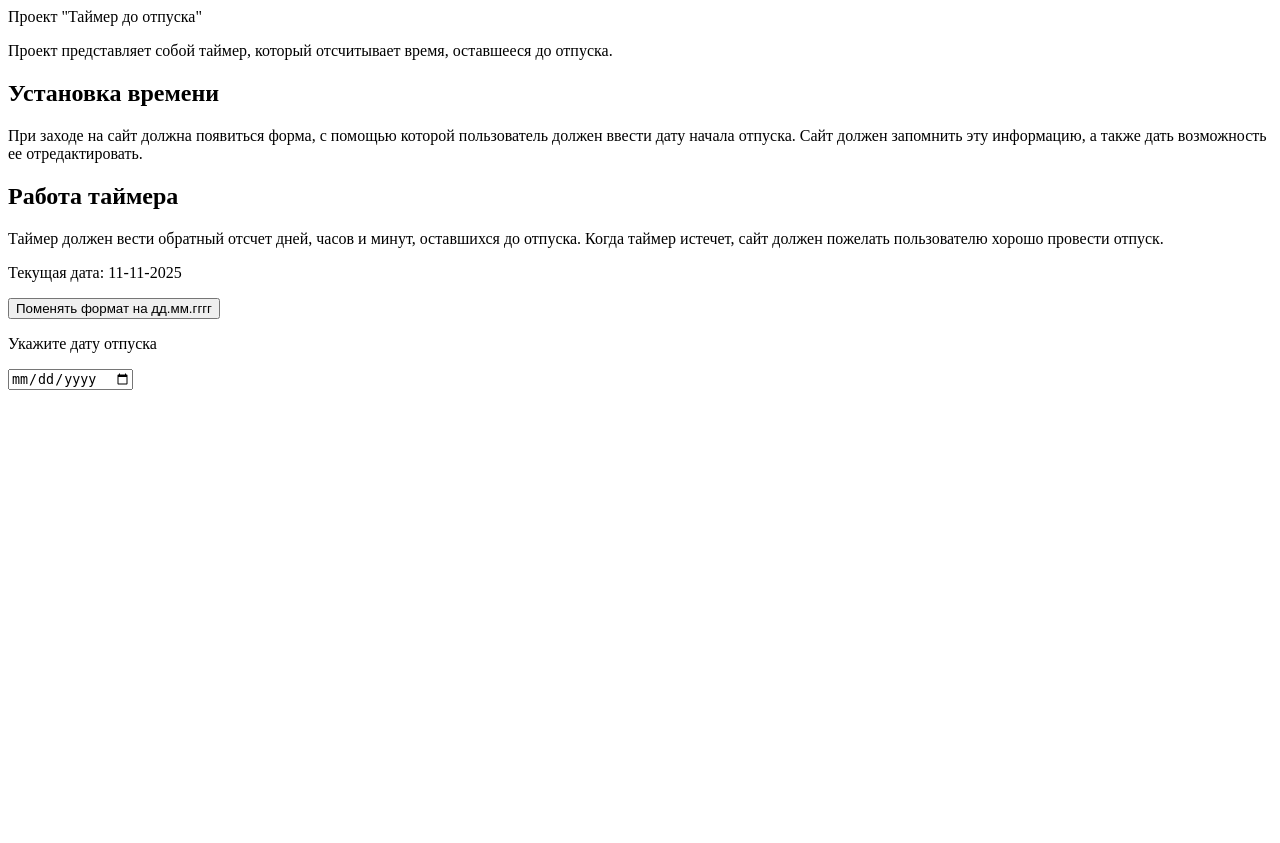
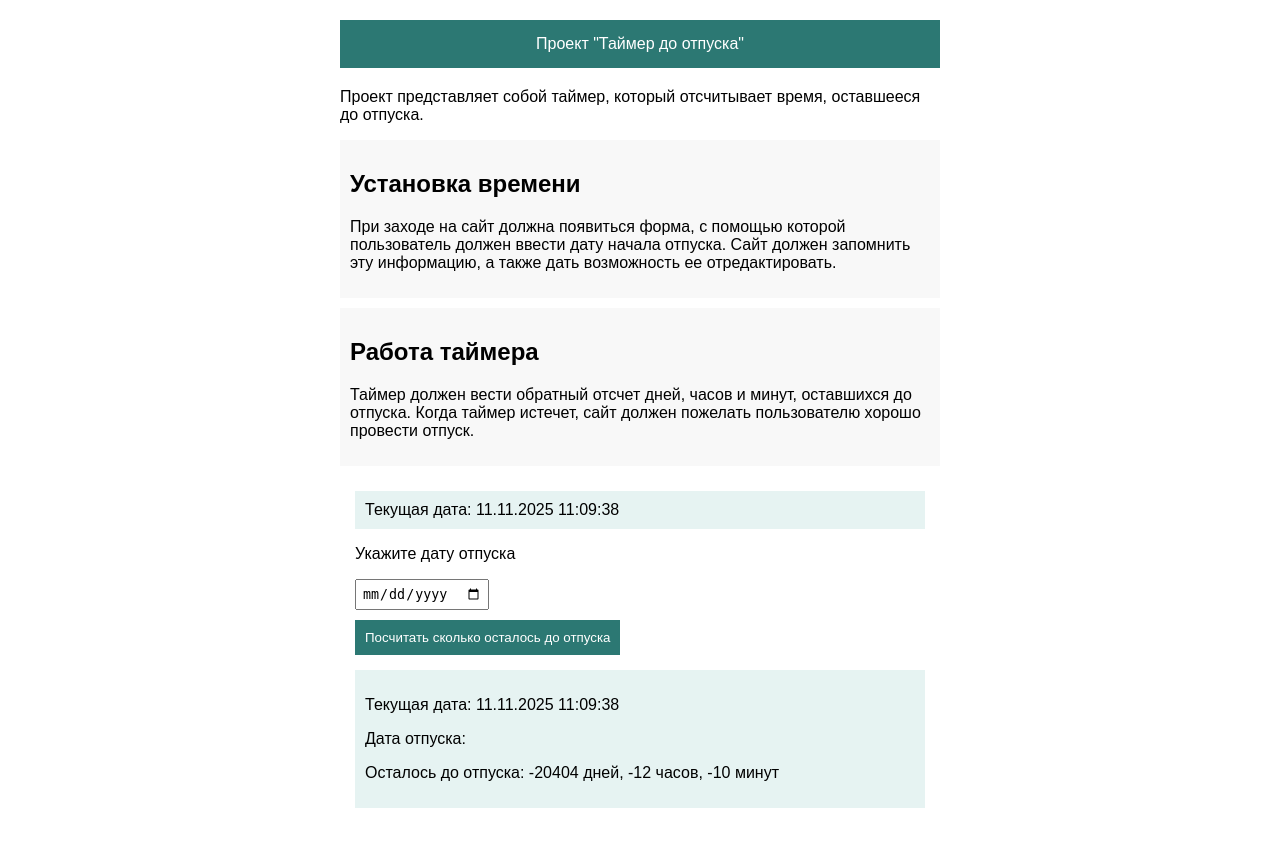
Before and after one commit to VadimSJJS/php-projects, a PHP site: page / in a window 1280 px wide. Before the commit the page ends 390 px from the top, so only its background shows below. Run offline with PHP 8.4, Linux system fonts and the light colour scheme.

Commit message:
ready timers-vacation project

```diff
--- /dev/null
+++ b/level1/timers-vacation/css/style.css
@@ -0,0 +1,49 @@
+body {
+    font-family: Arial;
+    max-width: 600px;
+    margin: auto;
+    padding: 20px;
+}
+
+header {
+    background: #2c7873;
+    color: white;
+    padding: 15px;
+    text-align: center;
+    margin-bottom: 20px;
+}
+
+.description-block {
+    background: #f8f8f8;
+    padding: 10px;
+    margin: 10px 0;
+}
+
+.main {
+    padding: 15px;
+}
+
+.current-date {
+    background: #e6f3f2;
+    padding: 10px;
+    margin-bottom: 15px;
+}
+
+.format-btn {
+    background: #2c7873;
+    color: white;
+    border: none;
+    padding: 10px;
+    margin-top: 10px;
+}
+
+input[type="date"] {
+    padding: 5px;
+    margin-right: 10px;
+}
+
+.untilVacation {
+    background: #e6f3f2;
+    padding: 10px;
+    margin-top: 15px;
+}
--- a/level1/timers-vacation/index.php
+++ b/level1/timers-vacation/index.php
@@ -1,33 +1,65 @@
 <?php
-$currentDate = date('d-m-Y');
+session_start();
 
-// дата в формате: x ноября x года
-function getDateStrFormat() {
-    $arr = [
-        1 => 'Январь',
-        2 => 'Февраль',
-        3 => 'Март',
-        4 => 'Апрель',
-        5 => 'Май',
-        6 => 'Июнь',
-        7 => 'Июль',
-        8 => 'Август',
-        9 => 'Сентябрь',
-        10 => 'Октябрь',
-        11 => 'Ноябрь',
-        12 => 'Декабрь',
-    ];
+// Текущая дата
+$currentDate = date('d.m.Y H:i:s');
+$errorDate = "";
 
+function showVacationUntil()
+{
+    global $currentDate, $vacationDate;
+
+    $diff = strtotime($vacationDate) - strtotime($currentDate);
+
+    $days = floor($diff / (60 * 60 * 24));
+    $hours = floor(($diff % (60 * 60 * 24)) / (60 * 60));
+    $minutes = floor(($diff % (60 * 60)) / 60);
+
+    echo "<div class=\"untilVacation\">";
+    echo "<p>Текущая дата: " . $currentDate . "</p>";
+    echo "<p>Дата отпуска: " . $vacationDate . "</p>";
+    // Если отпуск настал
+    if ($days == 0 && $hours == 0 && $minutes == 0) {
+        echo "<p>Отпуск наступил, хорошо провести отпуск!</p>";
+    } else {
+        echo "<p>Осталось до отпуска: "  . $days . " дней, " . $hours . " часов, " . $minutes . " минут" . " </p>";
+    }
+    echo "</div>";
 }
+
+// проверка чтобы дата отспуска была больше чем текущая дата
+function isVacationDateValid($currentDate, $vacationDate)
+{
+    $currentTimestamp = strtotime(str_replace('.', '-', $currentDate));
+    $vacationTimestamp = strtotime($vacationDate);
+    return $vacationTimestamp >= $currentTimestamp;
+}
+
+// Дата отпуска
+if (isset($_POST['calculateUntilVacation'])) {
+    if (empty($_POST['vacationDate'])) {
+        $errorDate = "Вы не указали дату";
+    } else {
+        $vacationDate = date("d.n.Y H:i:s", strtotime($_POST['vacationDate']));
+        if (!isVacationDateValid($currentDate, $vacationDate)) {
+            $errorDate = "Вы указали дату отпуска: " . $vacationDate . ". Но нужно указывать дату отпуска которая не меньше текущей даты";
+        } else {
+            $_SESSION['vacationDate'] = $vacationDate;
+            $errorDate = "";
+        }
+    }
+}
+
 ?>
 
 <!DOCTYPE html>
-<html lang="en">
+<html lang="ru">
 
 <head>
     <meta charset="UTF-8">
     <meta name="viewport" content="width=device-width, initial-scale=1.0">
-    <title>Document</title>
+    <title>Таймер до отпуска</title>
+    <link rel="stylesheet" href="css/style.css">
 </head>
 
 <body>
@@ -40,25 +72,37 @@ function getDateStrFormat() {
 
         <div class="description-block">
             <h2>Установка времени</h2>
-
             <p>При заходе на сайт должна появиться форма, с помощью которой пользователь должен ввести дату начала отпуска. Сайт должен запомнить эту информацию, а также дать возможность ее отредактировать.</p>
         </div>
 
         <div class="description-block">
             <h2>Работа таймера</h2>
-
             <p>Таймер должен вести обратный отсчет дней, часов и минут, оставшихся до отпуска. Когда таймер истечет, сайт должен пожелать пользователю хорошо провести отпуск.</p>
         </div>
     </div>
 
     <div class="main">
-        <p>Текущая дата: <?= $currentDate ?></p>
-        <input type="button" value="Поменять формат на дд.мм.гггг" >
-        <p>Укажите дату отпуска</p>
-        <form action="" method="GET">
-            <input type="date">
+        <div class="current-date">
+            Текущая дата: <?= $currentDate ?>
+        </div>
+
+        <form action="" method="POST">
+            <div>
+                <p>Укажите дату отпуска</p>
+                <input type="date" name="vacationDate">
+                <?= $errorDate; ?>
+            </div>
+
+            <button type="submit" name="calculateUntilVacation" class="format-btn">
+                Посчитать сколько осталось до отпуска
+            </button>
+
+            <?php
+                if (empty($errorDate)) {
+                    showVacationUntil();
+                }
+            ?>
         </form>
     </div>
 </body>
-
 </html>
```
